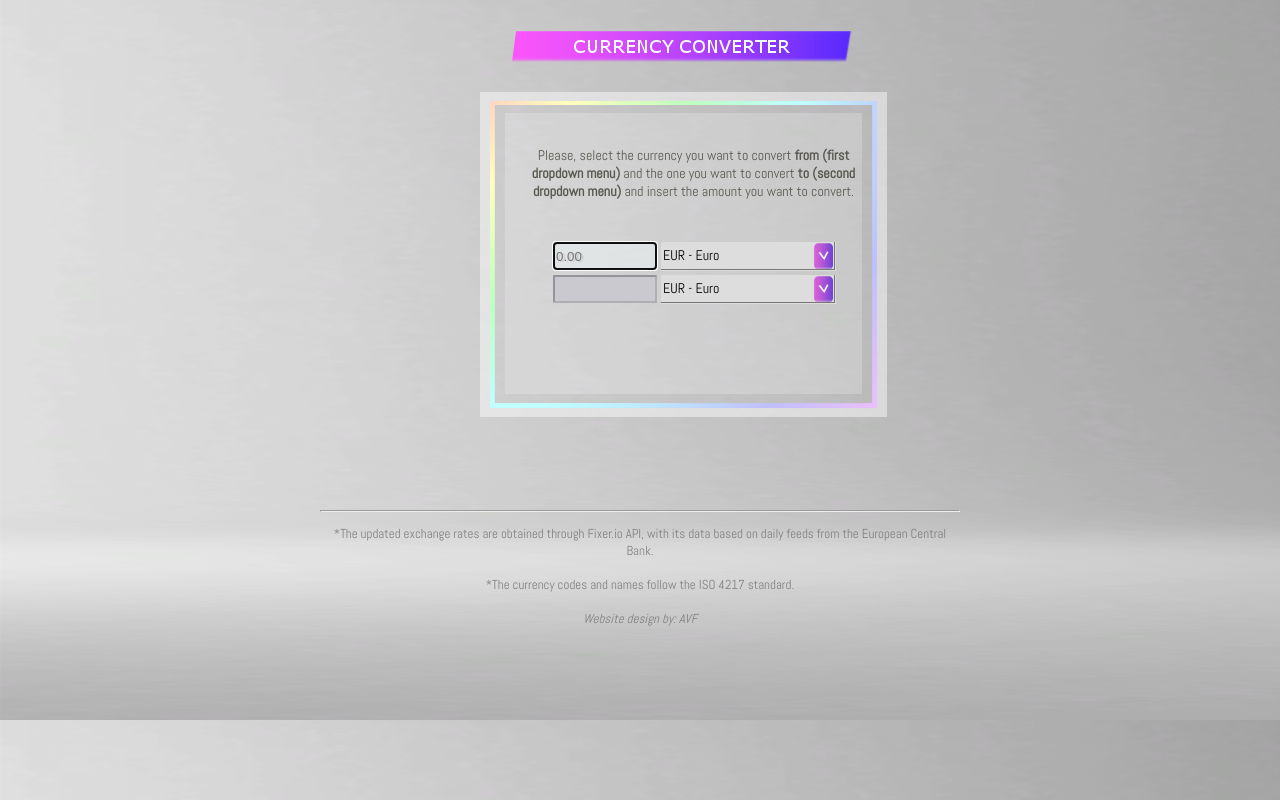
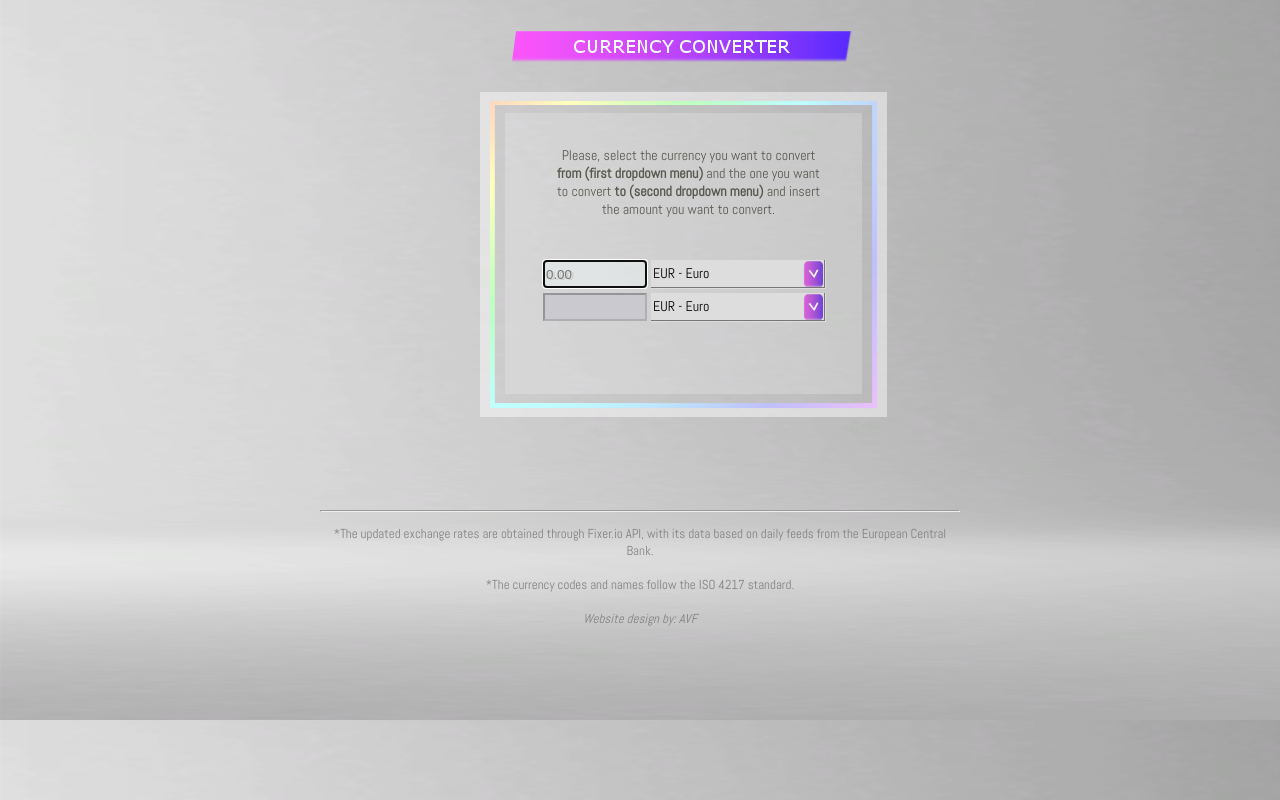
Before and after one commit to AlineVat/AlineVat.github.io, a plain HTML site: page index.html in a window 1280 px wide. Drawn offline with Linux system fonts and the light colour scheme; no server answers.

Commit message:
With small change firefox 2

```diff
--- a/styles/style.css
+++ b/styles/style.css
@@ -15,8 +15,8 @@ body {
 	    position: center;
 	    padding-top: 25px;
 	    padding-bottom: 35px;
-	    padding-left: 45px;
-	    padding-right: 10px;
+	    padding-left: 35px;
+	    padding-right: 20px;
 
 
 }
@@ -41,8 +41,8 @@ body {
 .instructiondiv{
 	padding-top: 40px;
 	padding-bottom: -70px ;
-	padding-right: 50px;
-	padding-left: 20px;
+	padding-right: 90px;
+	padding-left: 50px;
 	text-align:center;
 	position: top center;
 	position: relative;
```
